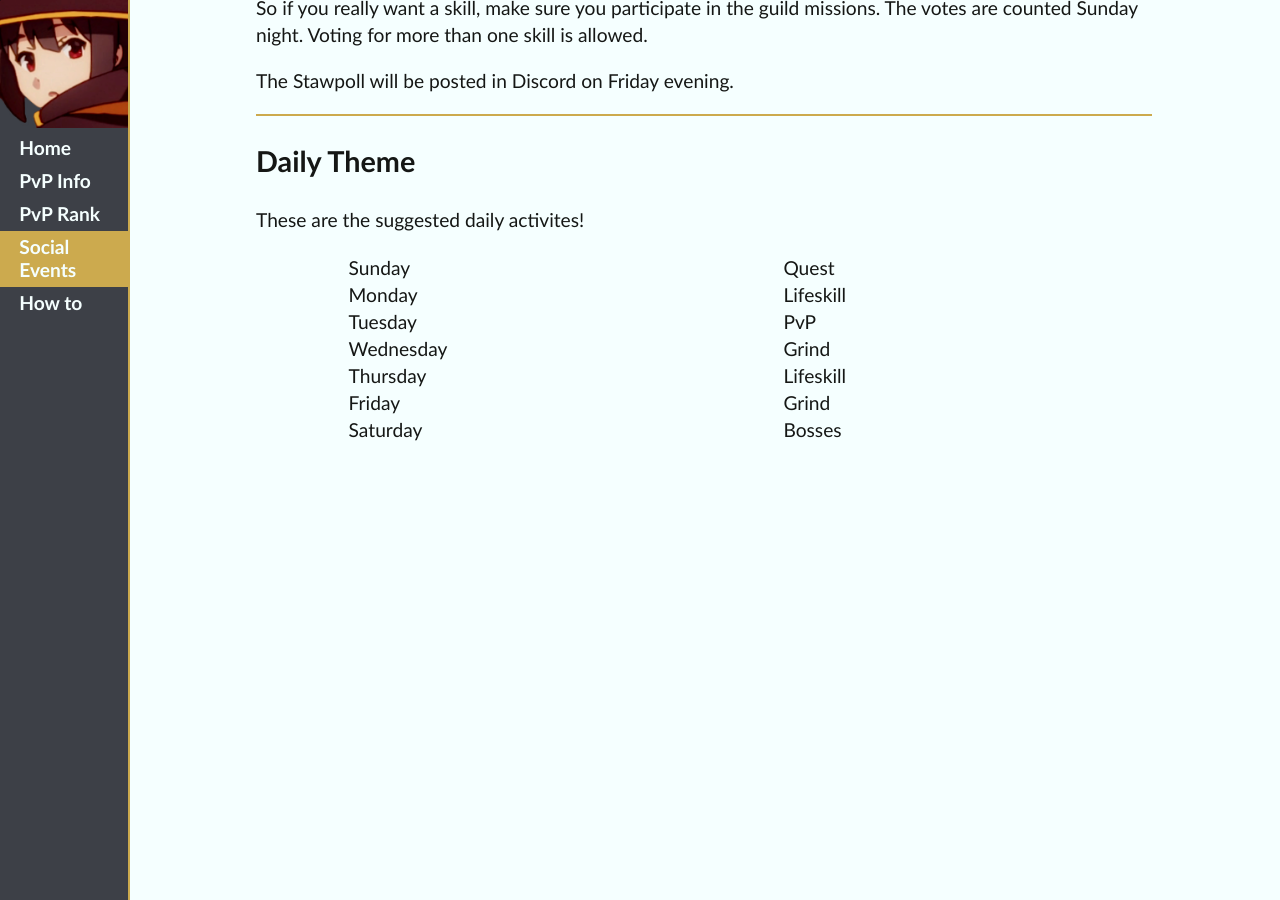
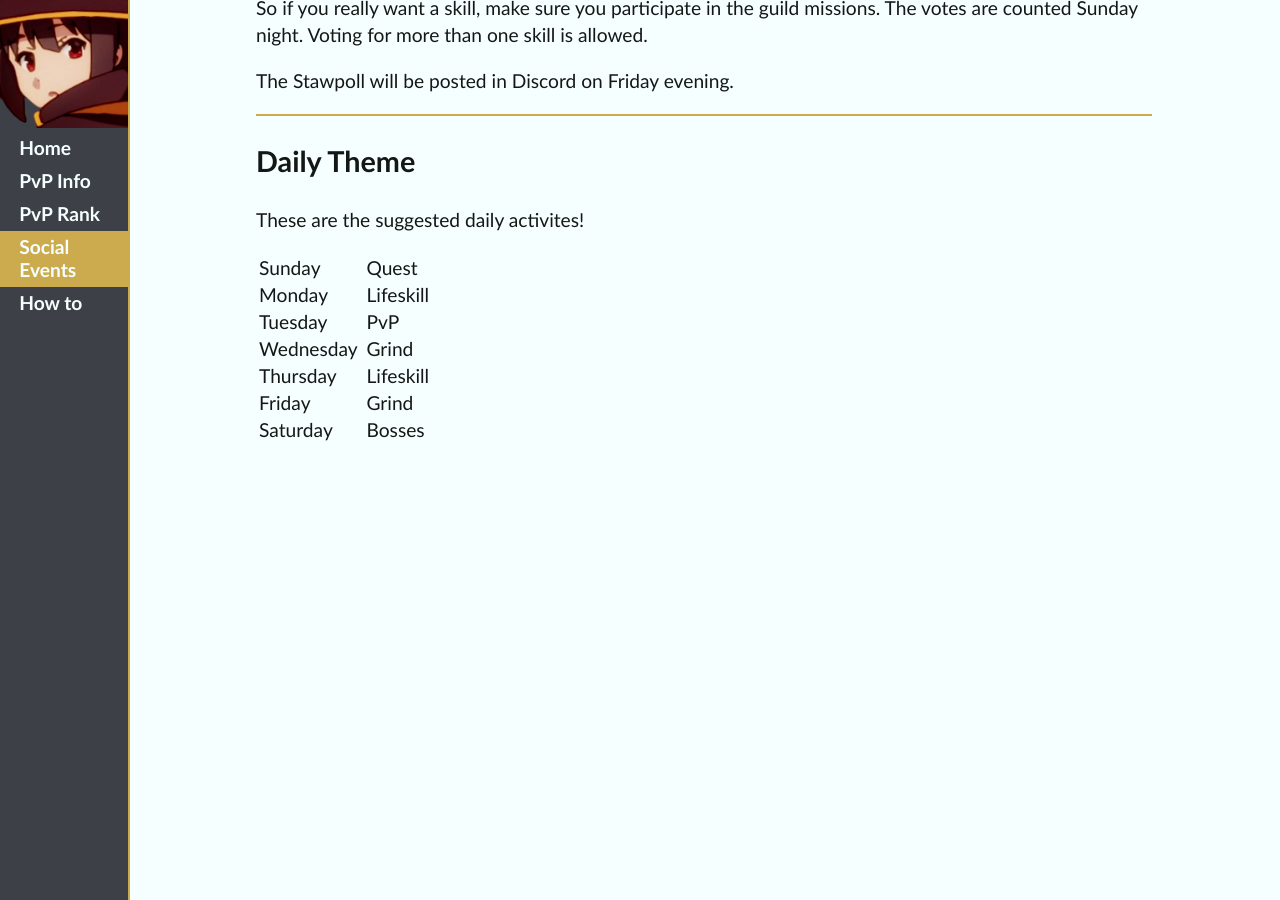
Before and after one commit to ideonella/ideonella.github.io, a Jekyll site: the page built from social.html, in a window 1280 px wide and 900 px high, scrolled down 2697 px. Built offline with Jekyll 4.4.1, drawn with Linux system fonts in a browser that asks for light colours.

Commit message:
Update social.html

```diff
--- a/social.html
+++ b/social.html
@@ -66,7 +66,7 @@ title: Social Events
  <hr>
  <h3 id="daily-theme">Daily Theme</h3>
 <p>These are the suggested daily activites!</p>
-<table><tbody>
+<table style="width: 20%; margin: 0;"><tbody>
 <tr><td>Sunday</td><td>Quest</td></tr>
  <tr><td>Monday</td><td>Lifeskill</td></tr>
  <tr><td>Tuesday</td><td>PvP</td></tr>
```
